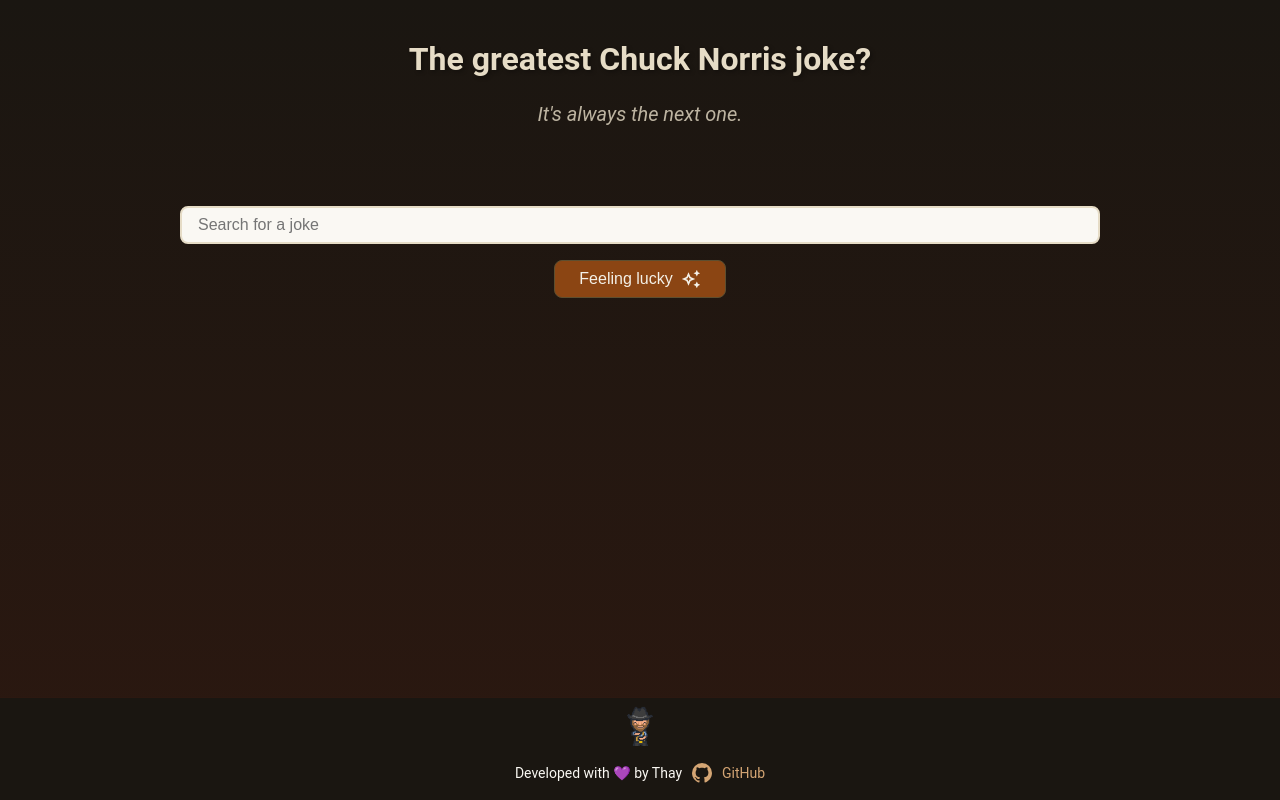
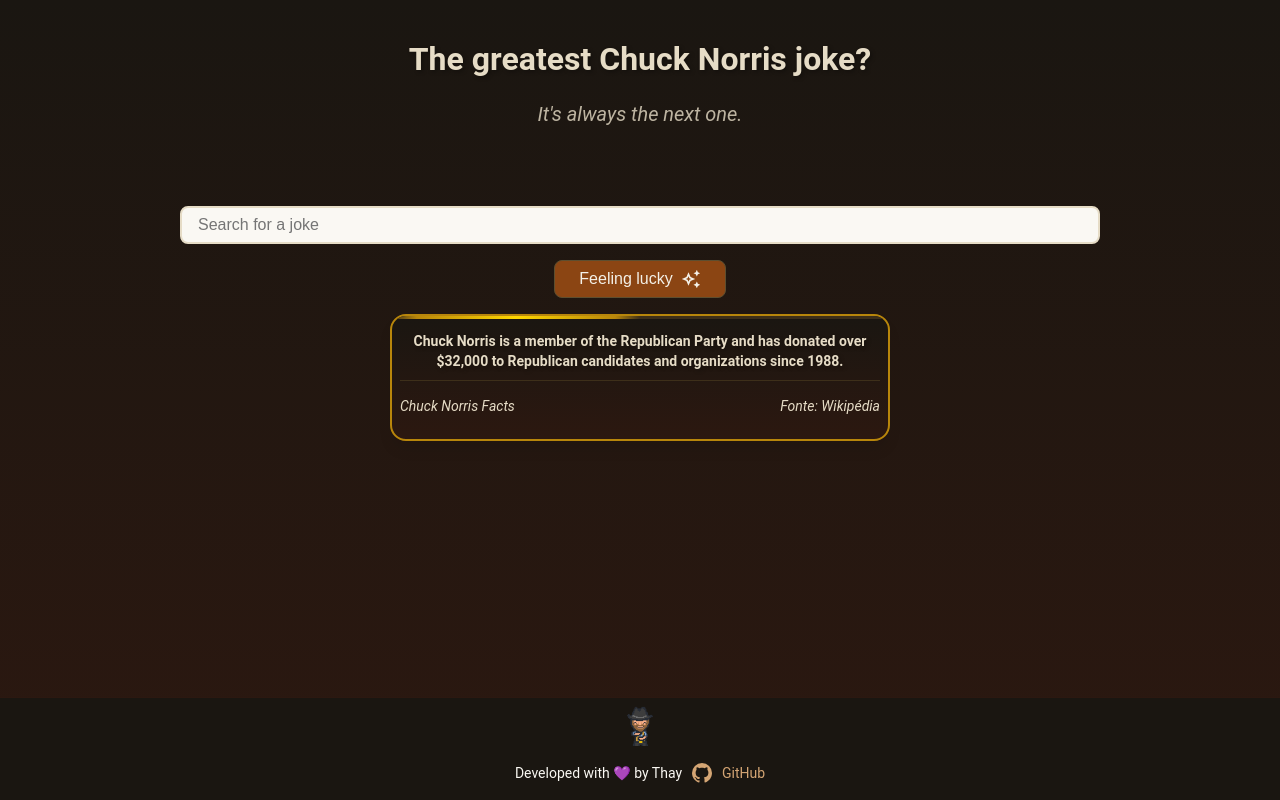
Before and after one commit to thayanebatista/chuck-norris, a Vue app: page / in a window 1280 px wide. Built offline with nearby package versions, Linux system fonts and the light colour scheme.

Commit message:
[NEW]: Add TimedCard component for displaying Chuck Norris facts, update index.html to use new favicon, and include data for facts in JSON format

```diff
--- a/index.html
+++ b/index.html
@@ -4,8 +4,8 @@
     <meta charset="UTF-8" />
     <link
       rel="icon"
-      type="image/x-icon"
-      href="/favicon.ico"
+      type="image/gif"
+      href="/favicon.gif"
     />
     <meta
       name="viewport"
--- /dev/null
+++ b/src/components/TimedCard.vue
@@ -0,0 +1,111 @@
+<template>
+  <div class="timed-card">
+    <div class="progress-bar">
+      <div
+        class="progress-bar-fill"
+        :style="{ width: `${progress}%` }"
+      />
+    </div>
+    <p class="fact-text">{{ currentFact.value }}</p>
+    <footer class="card-footer">
+      <p class="source-text">Chuck Norris Facts</p>
+      <a
+        href="https://pt.wikipedia.org/wiki/Chuck_Norris"
+        target="_blank"
+        rel="noopener noreferrer"
+        class="source-link"
+      >
+        Fonte: Wikipédia
+      </a>
+    </footer>
+  </div>
+</template>
+
+<script setup lang="ts">
+  import { ref, onMounted, onUnmounted } from 'vue';
+  import chuckNorrisFacts from '@/data/chuckNorrisFacts.json';
+
+  const facts = chuckNorrisFacts;
+  const currentIndex = ref(0);
+  const progress = ref(100);
+  const currentFact = ref(facts[0]);
+
+  let timer: number;
+  let progressTimer: number;
+
+  const updateFact = () => {
+    currentIndex.value = (currentIndex.value + 1) % facts.length;
+    currentFact.value = facts[currentIndex.value];
+    progress.value = 100;
+  };
+
+  onMounted(() => {
+    timer = window.setInterval(updateFact, 10000);
+    progressTimer = window.setInterval(() => {
+      progress.value = Math.max(0, progress.value - 100 / 100);
+    }, 100);
+  });
+
+  onUnmounted(() => {
+    clearInterval(timer);
+    clearInterval(progressTimer);
+  });
+</script>
+
+<style scoped lang="scss">
+  .timed-card {
+    @include card-night;
+    position: relative;
+    padding: $spacing-xs;
+    max-width: 500px;
+    margin: 0 auto;
+    width: 100%;
+
+    .progress-bar {
+      position: absolute;
+      top: 0;
+      left: 0;
+      width: 100%;
+      height: 3px;
+      background: $color-gray-800;
+      border-radius: $radius-sm;
+      overflow: hidden;
+
+      &-fill {
+        height: 100%;
+        background: $gradient-gold-night;
+        transition: width 0.1s linear;
+      }
+    }
+
+    .fact-text {
+      @include text-western;
+      font-size: $font-size-xs;
+      color: $color-moonlight;
+      margin: 0;
+      padding-top: $spacing-xs;
+      line-height: 1.4;
+    }
+
+    .card-footer {
+      @include flex-row;
+      justify-content: space-between;
+      align-items: center;
+      margin-top: $spacing-xs;
+      border-top: 1px solid $color-gray-800;
+      text-align: right;
+      font-size: $font-size-xs;
+      font-style: italic;
+
+      .source-link {
+        color: $color-moonlight;
+        text-decoration: none;
+        transition: $transition-normal;
+
+        &:hover {
+          color: $color-gold;
+        }
+      }
+    }
+  }
+</style>
--- /dev/null
+++ b/src/data/chuckNorrisFacts.json
@@ -0,0 +1,42 @@
+[
+  {
+    "id": 1,
+    "value": "Chuck Norris is a member of the Republican Party and has donated over $32,000 to Republican candidates and organizations since 1988."
+  },
+  {
+    "id": 2,
+    "value": "He is a supporter of the right to bear arms in the United States."
+  },
+  {
+    "id": 3,
+    "value": "He opposes the celebration of the Day of Silence in public schools, an event that supports LGBT students and rights."
+  },
+  {
+    "id": 4,
+    "value": "Since 2006, he has written columns for the conservative website WorldNetDaily, discussing topics such as faith, family, freedom, patriotism, and sometimes kickboxing."
+  },
+  {
+    "id": 5,
+    "value": "In 2007, he endorsed former Arkansas Governor Mike Huckabee for President of the United States."
+  },
+  {
+    "id": 6,
+    "value": "After Barack Obama was elected in 2008, Norris wrote a letter urging him to govern from the political center and learn from the mistakes of previous Democratic leaders."
+  },
+  {
+    "id": 7,
+    "value": "He was one of the first celebrities to publicly support California Proposition 8, which aimed to ban same-sex marriage."
+  },
+  {
+    "id": 8,
+    "value": "During the 2012 presidential election, he initially supported Ron Paul, then Newt Gingrich. After Gingrich dropped out, he backed Mitt Romney, despite previously criticizing Romney for changing positions and attempting to buy the nomination."
+  },
+  {
+    "id": 9,
+    "value": "On the eve of the 2012 election, he and his wife Gina released a video warning that if evangelicals didn’t vote or voted for Obama, 'our country as we know it may be lost forever.'"
+  },
+  {
+    "id": 10,
+    "value": "He produced the documentary 'Answering the Call', which highlights his 2007 trip to Iraq to visit American troops."
+  }
+]
--- a/src/pages/Home.vue
+++ b/src/pages/Home.vue
@@ -20,7 +20,7 @@
           class="joke-single-card"
         />
         <div
-          v-if="jokeResults.length > 0"
+          v-else-if="jokeResults.length > 0"
           class="jokes-list"
         >
           <JokeCard
@@ -31,9 +31,10 @@
           />
         </div>
         <NoResultsCard
-          v-if="shouldShowNoResults"
+          v-else-if="shouldShowNoResults"
           class="no-results"
         />
+        <TimedCard v-else />
       </TransitionGroup>
     </div>
     <Footer />
@@ -48,6 +49,7 @@
   import Header from '@/components/Header.vue';
   import Footer from '@/components/Footer.vue';
   import JokeCard from '@/components/JokeCard.vue';
+  import TimedCard from '@/components/TimedCard.vue';
   import SearchInput from '@/components/SearchInput.vue';
   import ErrorMessage from '@/components/ErrorMessage.vue';
   import NoResultsCard from '@/components/NoResultsCard.vue';
```
Also changed, not shown: src/interfaces/Card.ts (added, +8 -0 lines), public/favicon.gif (added).
